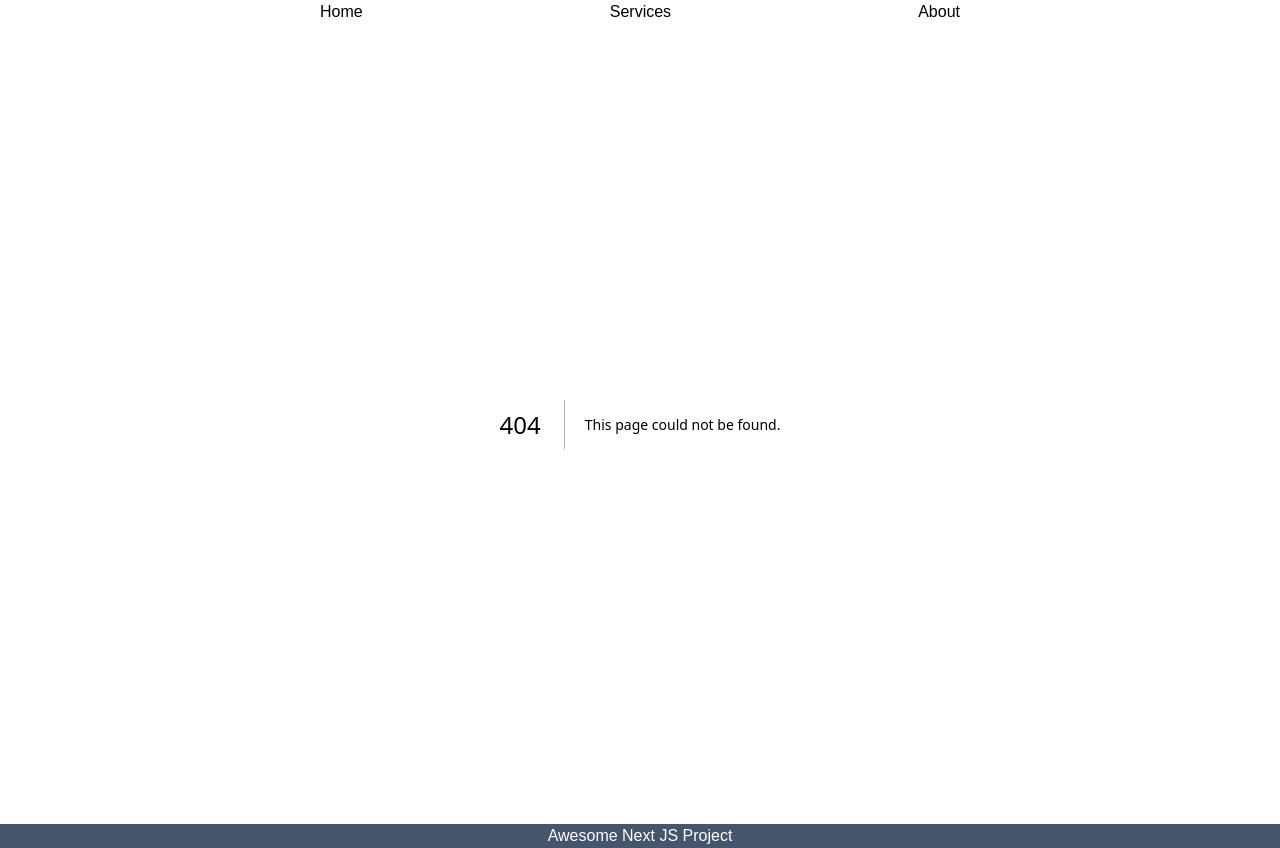
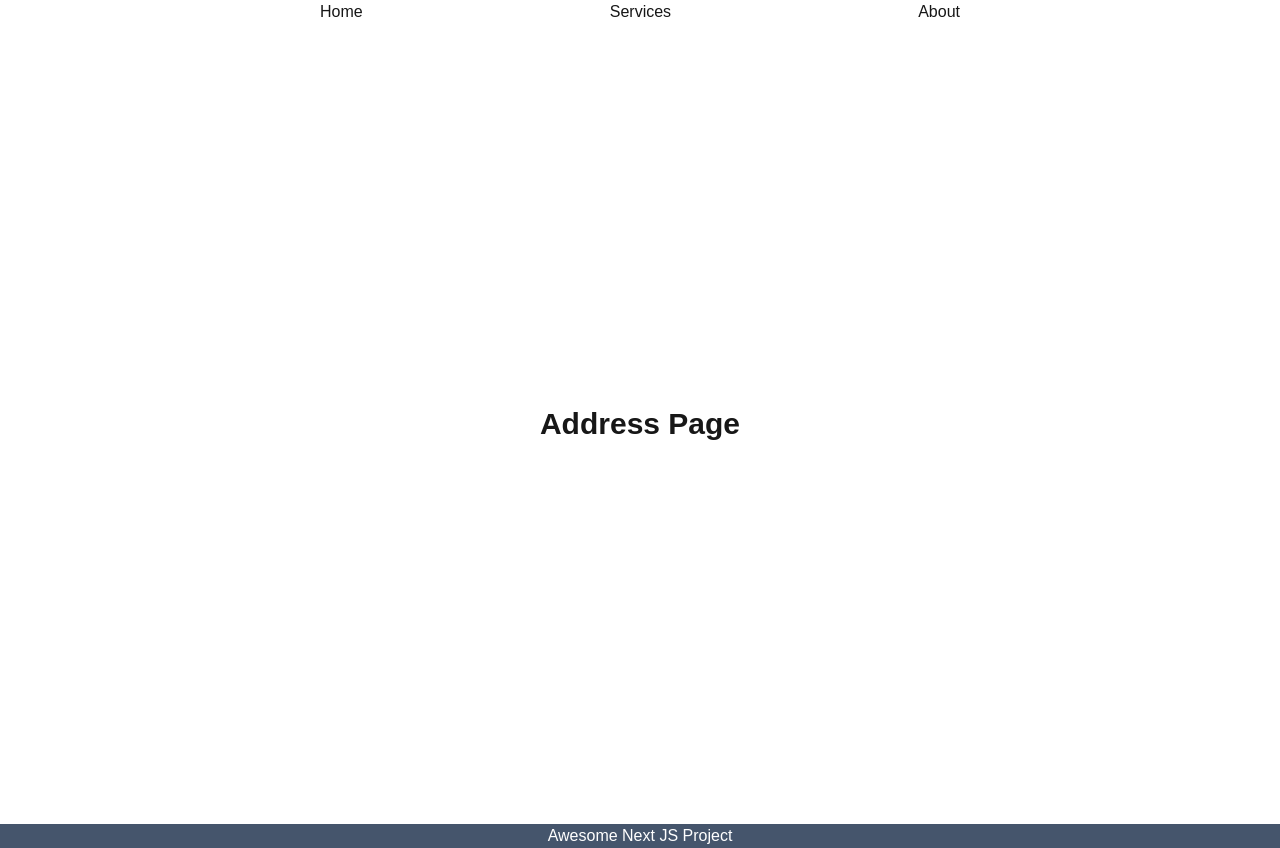
Before and after one commit to TonmoyZohani/Next-JS-Fundamentals, a Next.js app: page /about/address in a window 1280 px wide. Before the commit this address had no page. Built offline with nearby package versions, Linux system fonts and the light colour scheme.

Commit message:
make it nested pages

```diff
--- /dev/null
+++ b/src/app/about/address/page.jsx
@@ -0,0 +1,11 @@
+import React from "react";
+
+const AddressPage = () => {
+  return (
+    <div>
+      <p className="font-bold text-3xl">Address Page</p>
+    </div>
+  );
+};
+
+export default AddressPage;
--- /dev/null
+++ b/src/app/about/page.jsx
@@ -0,0 +1,11 @@
+import React from "react";
+
+const AboutPage = () => {
+  return (
+    <div>
+      <p className="font-bold text-3xl">About Page</p>
+    </div>
+  );
+};
+
+export default AboutPage;
```
